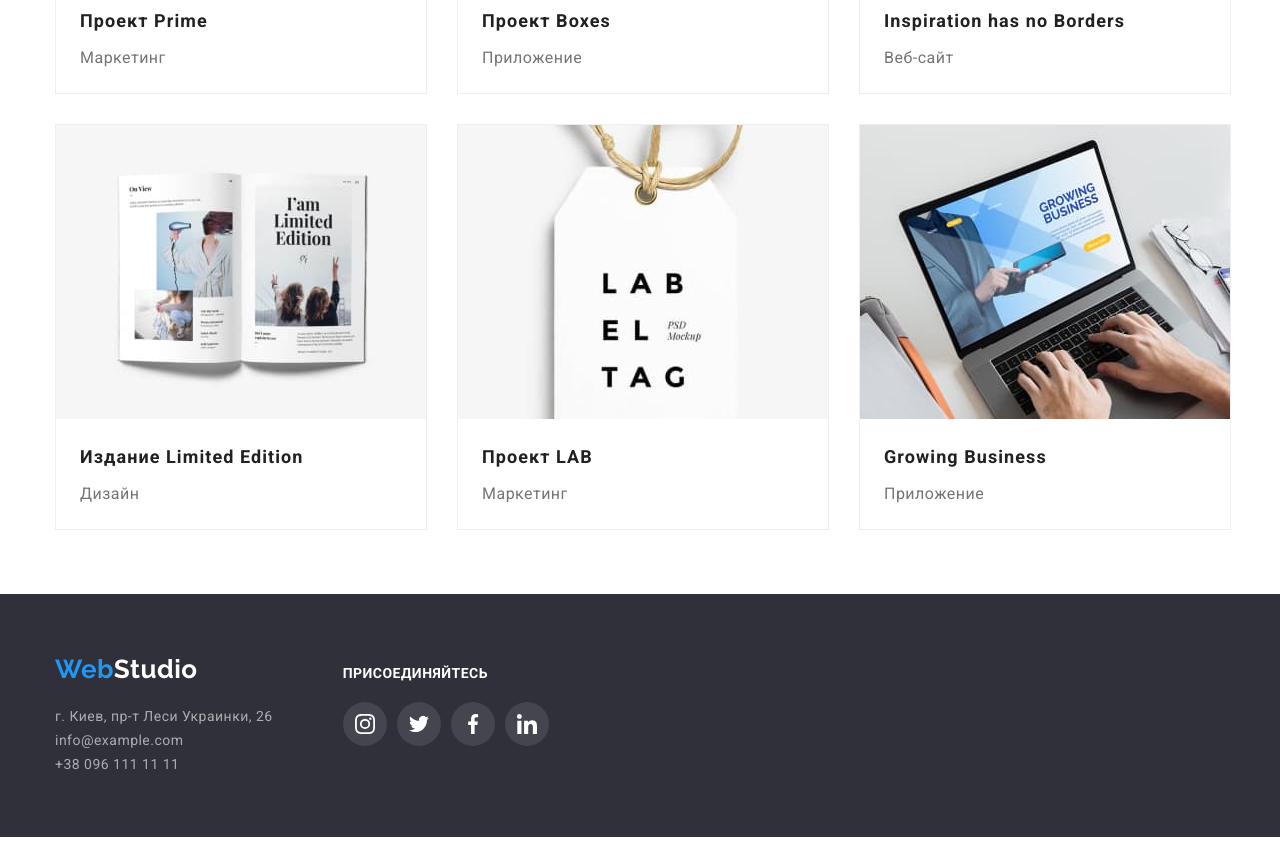
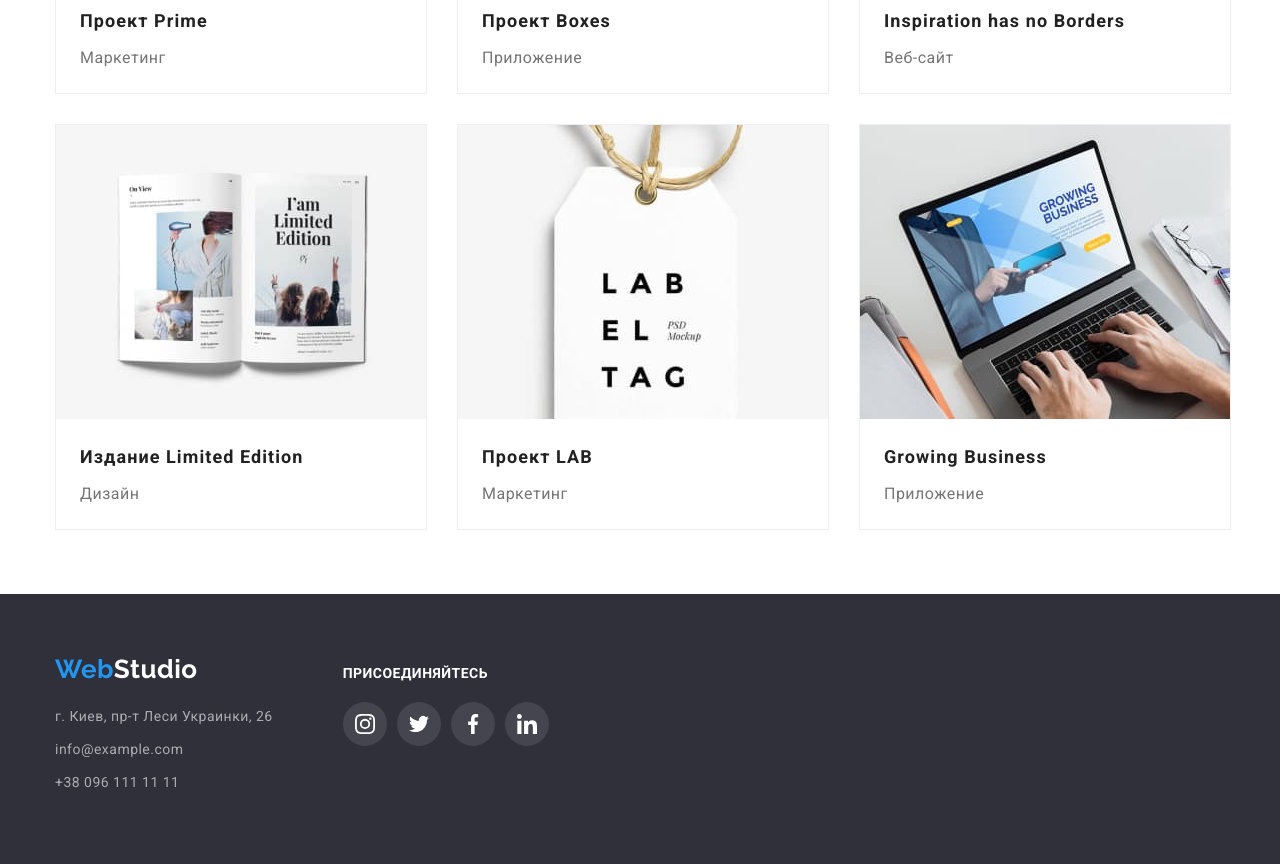
Before and after one commit to Nalfeun/Nalfeun-goit-markup-hw-05, a plain HTML site: page portfolio.html in a window 1280 px wide. Shown: the part 1019-1883 px from the top of the page. Before the commit the page ends 1856 px from the top, so only its background shows below. Drawn offline with nearby package versions, Linux system fonts and the light colour scheme.

Commit message:
class for portfolio

```diff
--- a/portfolio.html
+++ b/portfolio.html
@@ -267,7 +267,7 @@
           >
           <address class="address">
             <ul class="list">
-              <li>
+              <li class="adress-item">
                 <a
                   class="footer-link"
                   class="connection"
@@ -277,12 +277,12 @@
                   >г. Киев, пр-т Леси Украинки, 26</a
                 >
               </li>
-              <li>
+              <li class="adress-item">
                 <a class="footer-link" href="mailto:info@example.com"
                   >info@example.com</a
                 >
               </li>
-              <li>
+              <li class="adress-item">
                 <a class="footer-link" class="mobile" href="tel:+380961111111"
                   >+38 096 111 11 11</a
                 >
```
